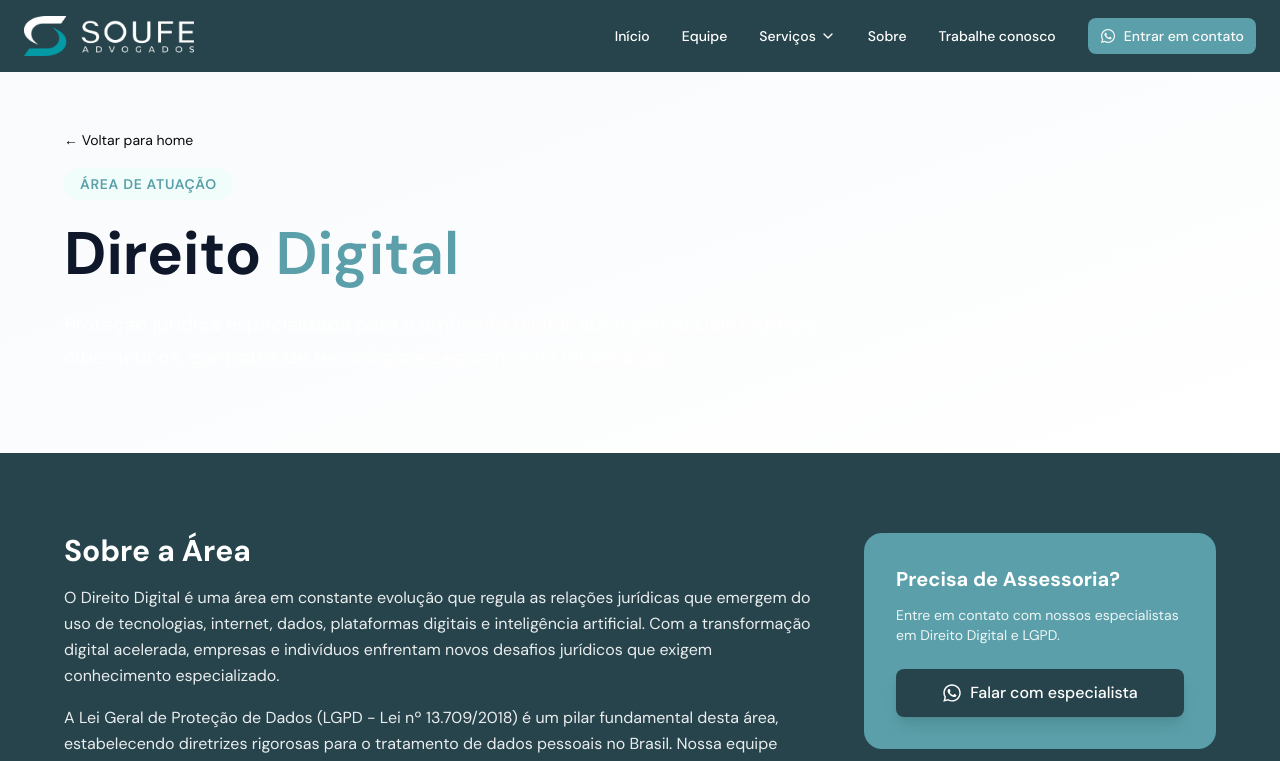
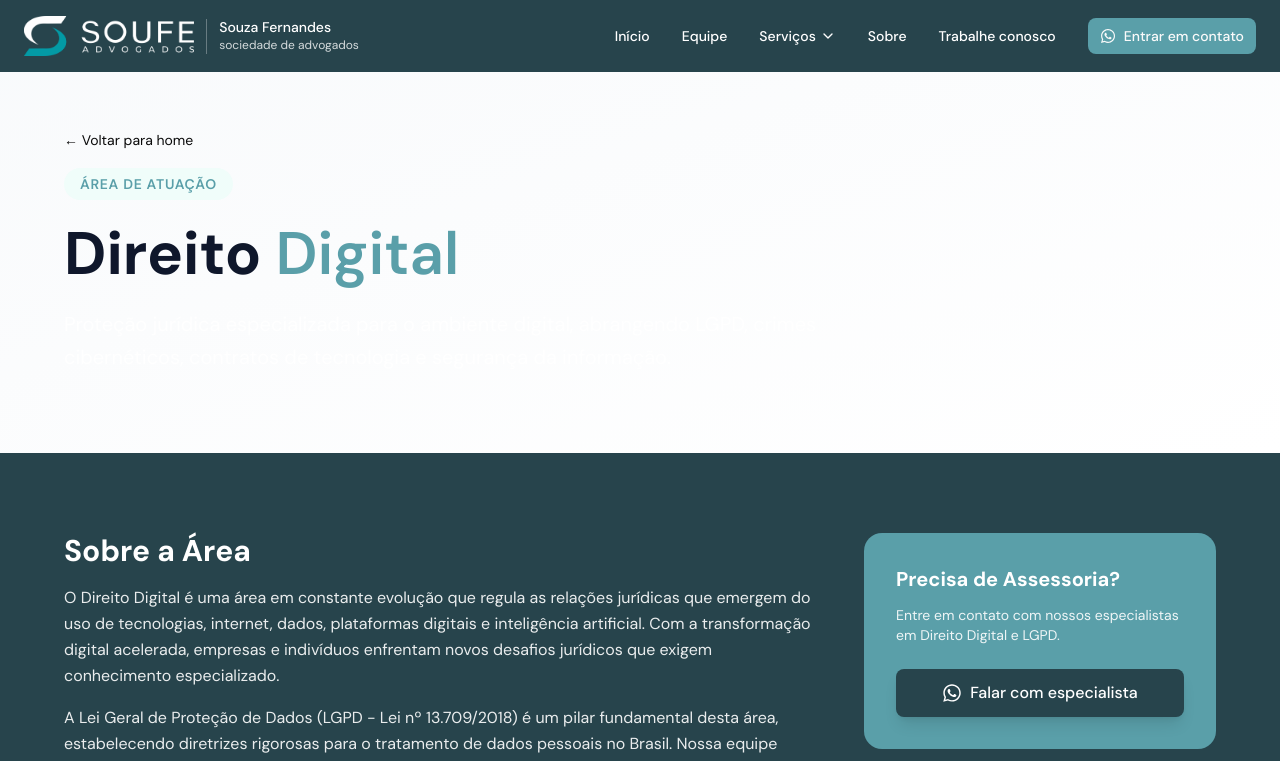
Before and after one commit to gabrielrlima/soufe-advogados, a Next.js app: page /servicos/direito-digital in a window 1280 px wide. Shown: the top 761 px of the page. Built offline with nearby package versions, Linux system fonts and the light colour scheme.

Commit message:
feat: add firm name to navbar and update footer with OAB/CNPJ info

```diff
--- a/src/app/page.tsx
+++ b/src/app/page.tsx
@@ -54,8 +54,8 @@ export default function Home() {
                 maxWidth: '800px'
               }}
             >
-                Atuação no direito cível, administrativo, empresarial e tributário
-              </motion.h1>
+              Atuação no direito cível, administrativo, empresarial e tributário
+            </motion.h1>
 
             <motion.div
               initial={{ opacity: 0, x: 50 }}
@@ -487,7 +487,7 @@ export default function Home() {
                 className="h-10 w-auto mb-4"
               />
               <p className="text-slate-400 text-sm leading-relaxed">
-                Excelência jurídica e atendimento humanizado para proteger seus direitos com compromisso e transparência.
+                Souza Fernandes advogados é uma sociedade de advogados inscrita na OAB/GO sob o n° 005825 e CNPJ 51.294.033/0001-22.
               </p>
             </ScrollReveal>
 
@@ -537,7 +537,7 @@ export default function Home() {
                     </li>
                     <li className="flex items-start gap-2">
                       <MapPin className="w-4 h-4 text-[#27444C]400 shrink-0 mt-0.5" />
-                      <span>R. João de Abreu, 116<br/>Sala B1005<br/>Setor Oeste, Goiânia - GO<br/>CEP 74.120-110</span>
+                      <span>R. João de Abreu, 116<br />Sala B1005<br />Setor Oeste, Goiânia - GO<br />CEP 74.120-110</span>
                     </li>
                   </ul>
                 </div>
--- a/src/components/animations/navbar.tsx
+++ b/src/components/animations/navbar.tsx
@@ -73,6 +73,12 @@ export function AnimatedNavbar() {
                 height={33}
                 className="h-8 sm:h-10 w-auto"
               />
+              <div className="hidden md:block border-l border-white/30 pl-3">
+                <p className="text-white text-sm font-medium leading-tight">
+                  Souza Fernandes<br />
+                  <span className="text-xs font-normal text-white/80">sociedade de advogados</span>
+                </p>
+              </div>
             </div>
 
             {/* Desktop Menu */}
```
Also changed, not shown: 1 other file (tests, documents, lock files or other folders).
